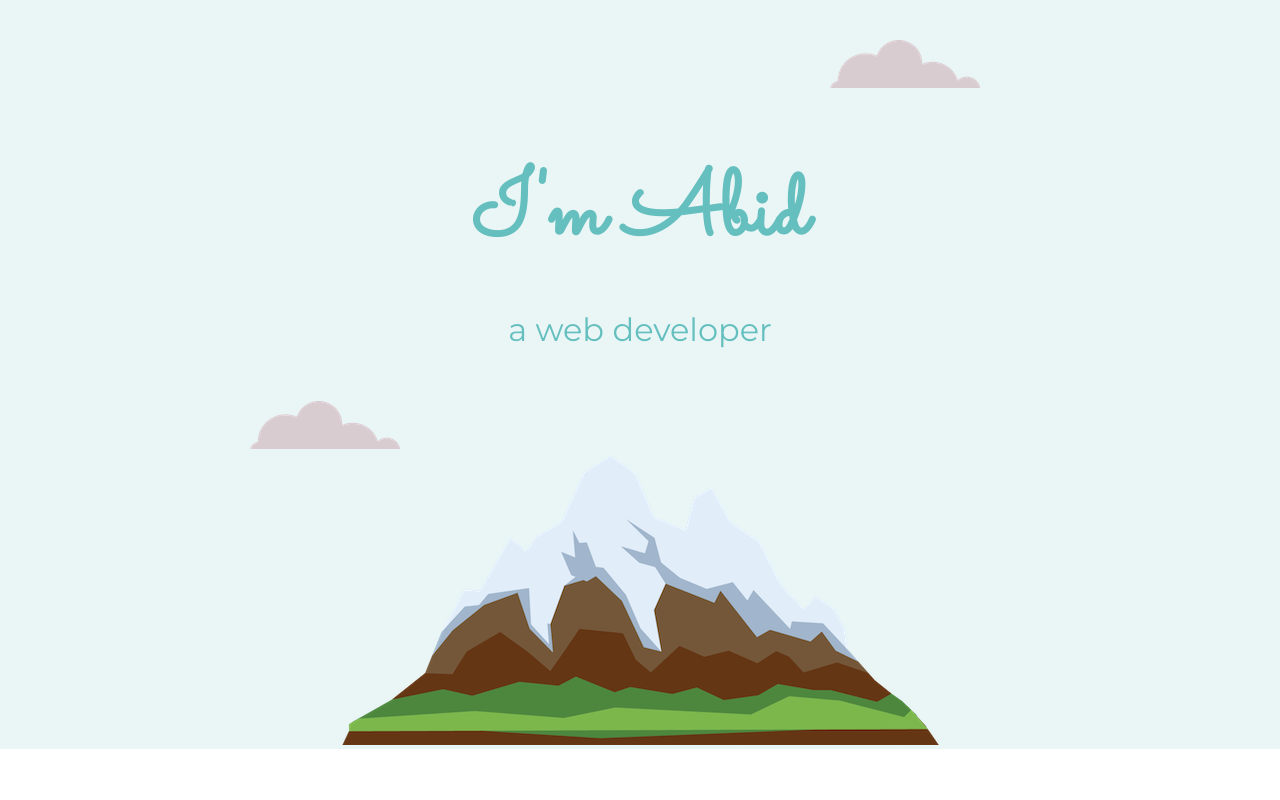
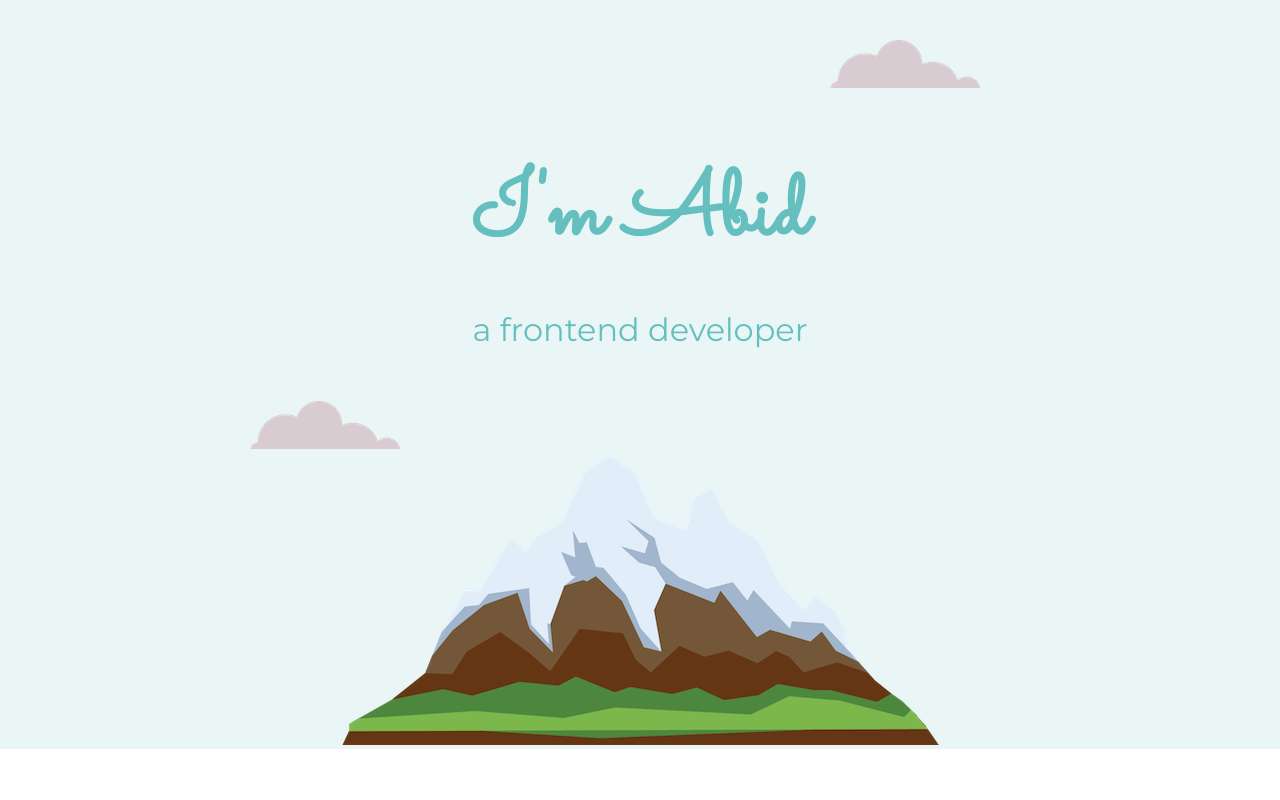
Before and after one commit to abidalig/mycv, a plain HTML site: page index.html in a window 1280 px wide. Shown: the top 800 px of the page. Drawn offline with Linux system fonts and the light colour scheme.

```diff
--- a/index.html
+++ b/index.html
@@ -12,7 +12,7 @@
     <div class="top-container">
       <img class="top-cloud" src="images/cloud.png" alt="cloud-image">
       <h1>I'm Abid</h1>
-      <p class="web">a web developer</p>
+      <p class="web">a frontend developer</p>
       <img class="bottom-cloud" src="images/cloud.png" alt="cloud-image">
       <img src="images/mountain.png" alt="mountain-image">
     </div>
```
